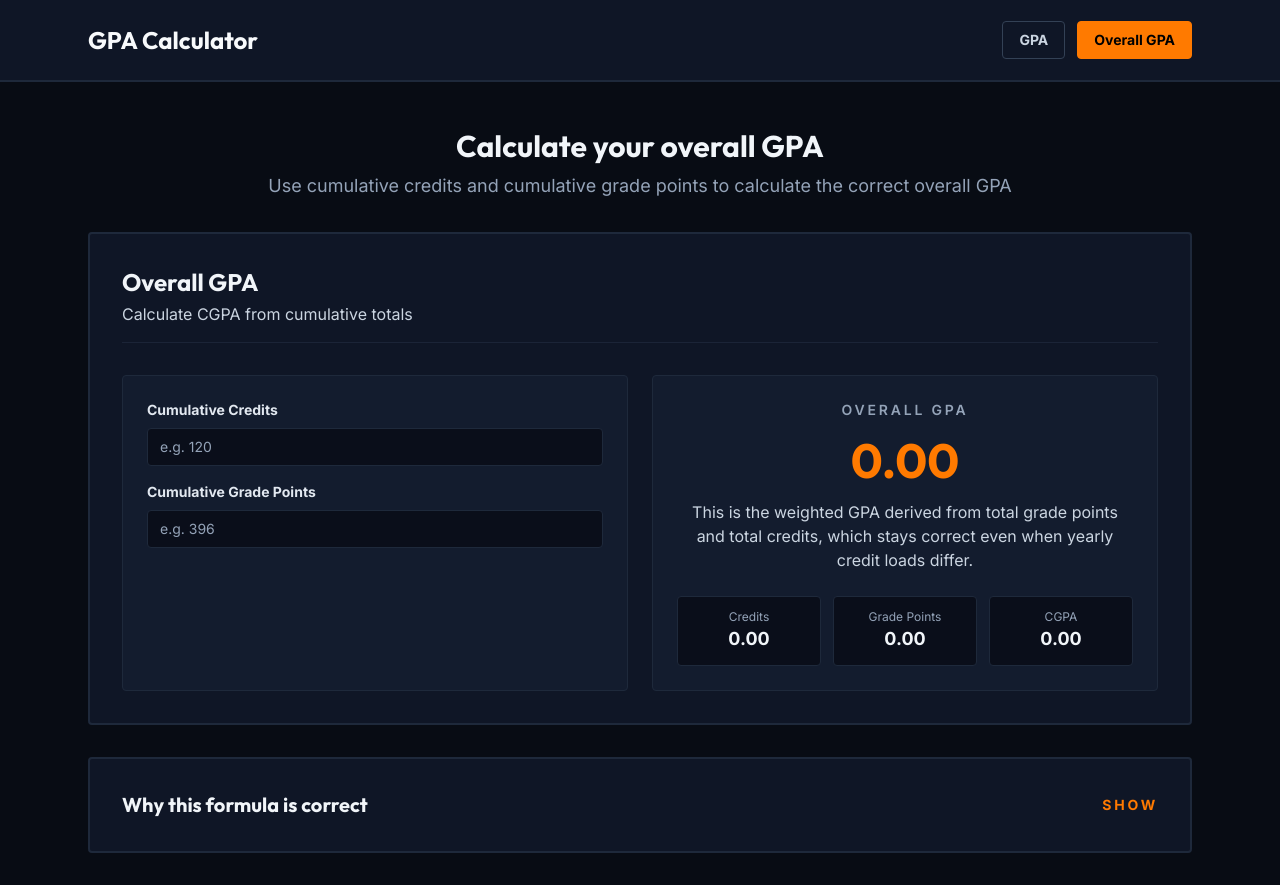
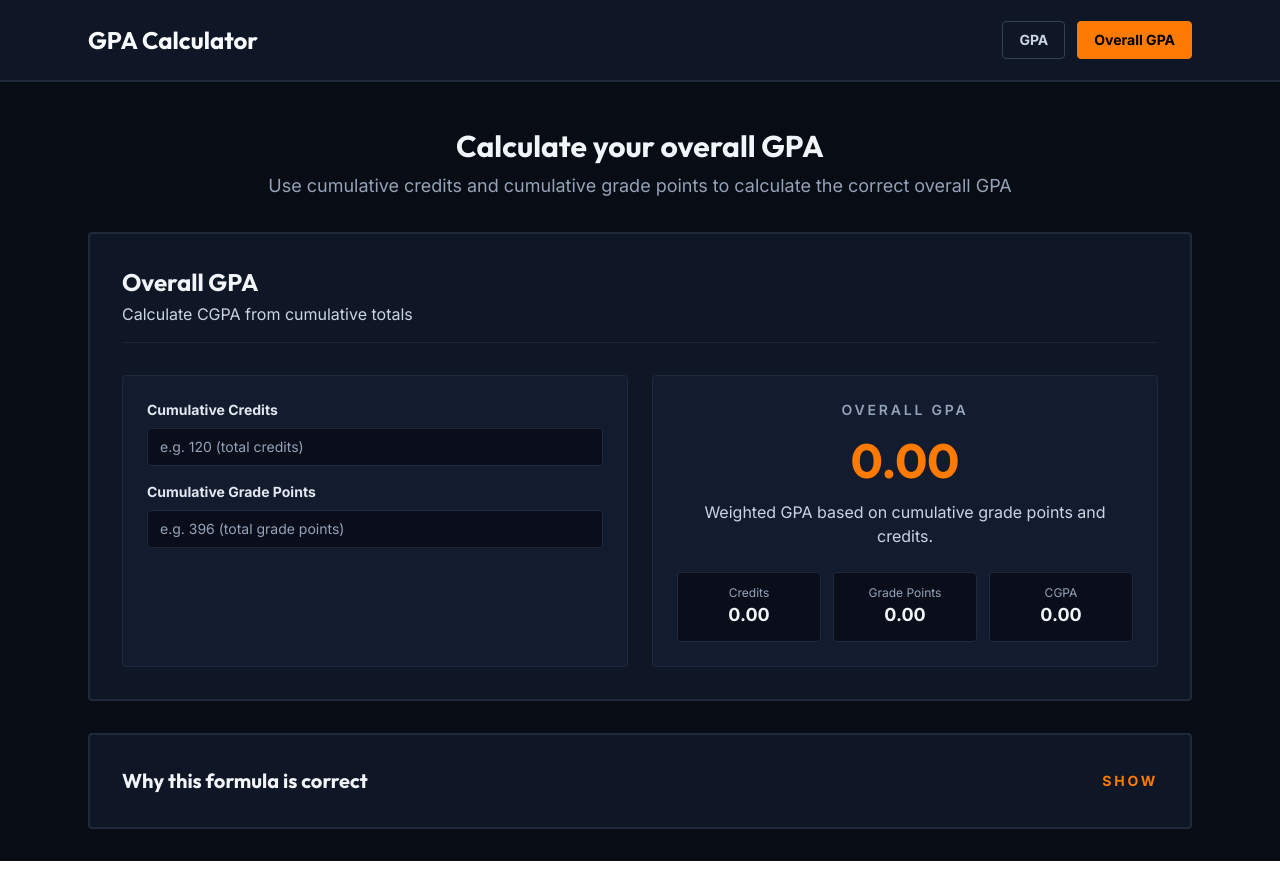
Before and after one commit to Danidu-Muhandiram/GPA-Calculator, a React (Create React App) app: page / in a window 1280 px wide. Both pictures are taken after a click on the button "Overall GPA". After the commit the page ends 861 px from the top, so only its background shows below. Built offline with nearby package versions, Linux system fonts and the light colour scheme.

Commit message:
Update placeholders and descriptions for clarity in GPA calculator inputs

```diff
--- a/src/components/GpaCalculator.tsx
+++ b/src/components/GpaCalculator.tsx
@@ -179,7 +179,7 @@ const GpaCalculator: React.FC<GpaCalculatorProps> = ({ activeView }) => {
                   step="0.01"
                   value={cumulativeCredits}
                   onChange={(e) => setCumulativeCredits(e.target.value)}
-                  placeholder="e.g. 120"
+                  placeholder="e.g. 120 (total credits)"
                   className="w-full px-3 py-2 border border-slate-800 rounded bg-[#0A0E1A] text-white placeholder-slate-400 focus:outline-none focus:border-primary transition-colors duration-200 text-sm"
                 />
               </div>
@@ -192,7 +192,7 @@ const GpaCalculator: React.FC<GpaCalculatorProps> = ({ activeView }) => {
                   step="0.01"
                   value={cumulativeGradePoints}
                   onChange={(e) => setCumulativeGradePoints(e.target.value)}
-                  placeholder="e.g. 396"
+                  placeholder="e.g. 396 (total grade points)"
                   className="w-full px-3 py-2 border border-slate-800 rounded bg-[#0A0E1A] text-white placeholder-slate-400 focus:outline-none focus:border-primary transition-colors duration-200 text-sm"
                 />
               </div>
@@ -204,7 +204,7 @@ const GpaCalculator: React.FC<GpaCalculatorProps> = ({ activeView }) => {
                 {overallCredits > 0 ? overallGpa.toFixed(2) : '0.00'}
               </div>
               <div className="text-slate-300 text-sm sm:text-base max-w-md">
-                This is the weighted GPA derived from total grade points and total credits, which stays correct even when yearly credit loads differ.
+                Weighted GPA based on cumulative grade points and credits.
               </div>
 
               <div className="grid grid-cols-1 sm:grid-cols-3 gap-3 w-full pt-2">
@@ -304,7 +304,7 @@ const GpaCalculator: React.FC<GpaCalculatorProps> = ({ activeView }) => {
                       updateFormSet(formSet.id, 'credits', value);
                     }
                   }}
-                  placeholder="3"
+                  placeholder="0"
                   min="0"
                   max="10"
                   className="w-full px-3 py-2 border border-slate-800 rounded bg-[#0A0E1A] text-white placeholder-slate-400 focus:outline-none focus:border-primary transition-colors duration-200 text-sm text-center"
```
